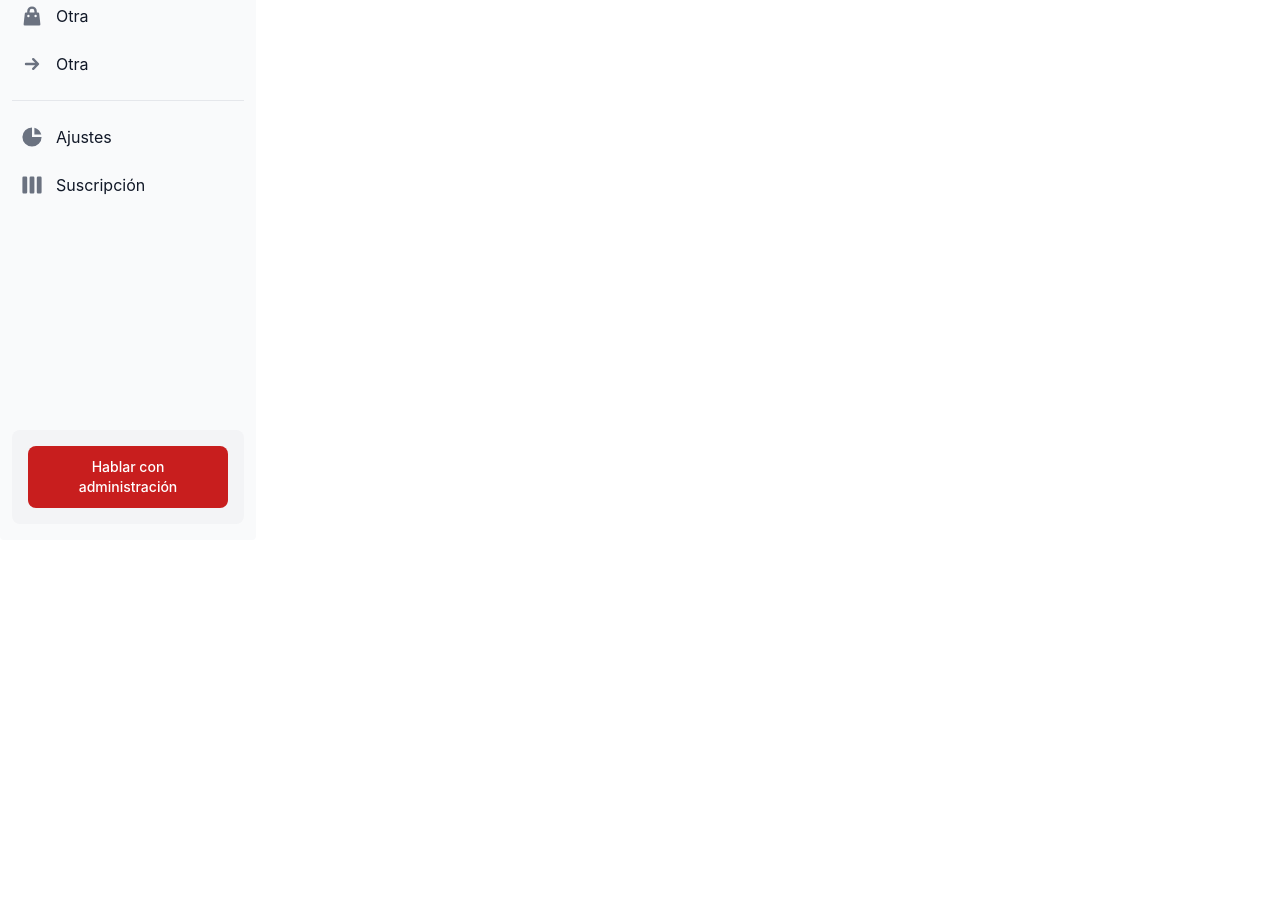
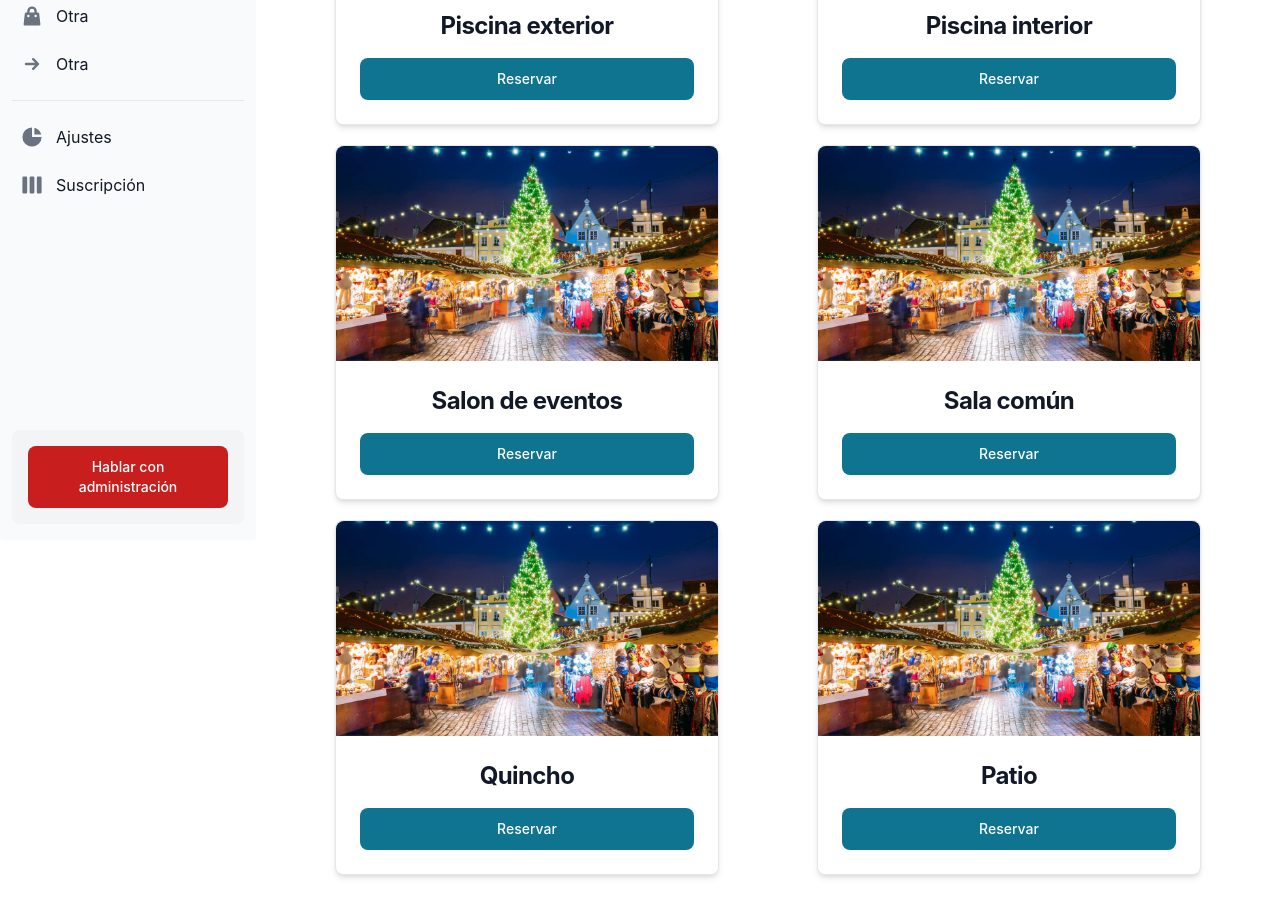
Before and after one commit to nicolasukd/DIU-project, a React (Create React App) app: page /espaciosComunes in a window 1280 px wide. Shown: the part 260-1165 px from the top of the page. Before the commit the page ends 800 px from the top, so only its background shows below. Built offline with nearby package versions, Linux system fonts and the light colour scheme.

Commit message:
Cambios por Alonso

```diff
--- a/src/App.css
+++ b/src/App.css
@@ -6,7 +6,9 @@
 
 .Sidebar {
   height: 90vh;
-  position: static;
+  position: fixed;
+  top: 0;
+  left: 0;
 }
 
 .App {
@@ -44,6 +46,7 @@
   from {
     transform: rotate(0deg);
   }
+
   to {
     transform: rotate(360deg);
   }
--- a/src/App.js
+++ b/src/App.js
@@ -4,6 +4,8 @@ import { BrowserRouter, Link, Route, Routes, Switch } from 'react-router-dom'
 
 import Sidebar from './components/Sidebar'
 import Avisos from './components/Avisos'
+import GastosComunes from './components/GastosComunes';
+import EspaciosComunes from './components/EspaciosComunes';
 
 function App() {
   return (
@@ -13,9 +15,11 @@ function App() {
       </div>
       <BrowserRouter>
         <Routes>
-          <Route path="/" element={<Avisos/>} />
-          <Route path="/avisos" element={<Avisos/>} />
-          <Route path="/contact" element={<Avisos/>} />
+          <Route path="/" element={<Avisos />} />
+          <Route path="/avisos" element={<Avisos />} />
+          <Route path="/gastosComunes" element={<GastosComunes />} />
+          <Route path="/espaciosComunes" element={<EspaciosComunes />} />
+          <Route path="/contact" element={<Avisos />} />
         </Routes>
       </BrowserRouter>
 
--- /dev/null
+++ b/src/components/EspaciosComunes.js
@@ -0,0 +1,98 @@
+import '../assets/styles/Avisos.css'
+import feria from '../assets/images/feriaNavideña.jpg'
+
+
+import { Card, Button } from 'flowbite-react';
+
+
+
+function EspaciosComunes() {
+
+    return (
+        <div className='container'>
+
+            <div className='row'>
+                <Card
+                    className="max-w-sm"
+                    imgAlt="Meaningful alt text for an image that is not purely decorative"
+                    imgSrc={feria}
+                >
+                    <h5 className="text-2xl font-bold tracking-tight text-gray-900 dark:text-white">
+                        Piscina exterior
+                    </h5>
+                    <Button>
+                        Reservar
+                    </Button>
+                </Card>
+                <Card
+                    className="max-w-sm"
+                    imgAlt="Meaningful alt text for an image that is not purely decorative"
+                    imgSrc={feria}
+                >
+                    <h5 className="text-2xl font-bold tracking-tight text-gray-900 dark:text-white">
+                        Piscina interior
+                    </h5>
+                    <Button>
+                        Reservar
+                    </Button>
+                </Card>
+            </div>
+
+            <div className='row'>
+                <Card
+                    className="max-w-sm"
+                    imgAlt="Meaningful alt text for an image that is not purely decorative"
+                    imgSrc={feria}
+                >
+                    <h5 className="text-2xl font-bold tracking-tight text-gray-900 dark:text-white">
+                        Salon de eventos
+                    </h5>
+                    <Button>
+                        Reservar
+                    </Button>
+                </Card>
+                <Card
+                    className="max-w-sm"
+                    imgAlt="Meaningful alt text for an image that is not purely decorative"
+                    imgSrc={feria}
+                >
+                    <h5 className="text-2xl font-bold tracking-tight text-gray-900 dark:text-white">
+                        Sala común
+                    </h5>
+                    <Button>
+                        Reservar
+                    </Button>
+                </Card>
+            </div>
+            <div className='row'>
+                <Card
+                    className="max-w-sm"
+                    imgAlt="Meaningful alt text for an image that is not purely decorative"
+                    imgSrc={feria}
+                >
+                    <h5 className="text-2xl font-bold tracking-tight text-gray-900 dark:text-white">
+                        Quincho
+                    </h5>
+                    <Button>
+                        Reservar
+                    </Button>
+                </Card>
+                <Card
+                    className="max-w-sm"
+                    imgAlt="Meaningful alt text for an image that is not purely decorative"
+                    imgSrc={feria}
+                >
+                    <h5 className="text-2xl font-bold tracking-tight text-gray-900 dark:text-white">
+                        Patio
+                    </h5>
+                    <Button>
+                        Reservar
+                    </Button>
+                </Card>
+            </div>
+
+        </div>
+    )
+}
+
+export default EspaciosComunes
--- /dev/null
+++ b/src/components/GastosComunes.js
@@ -0,0 +1,82 @@
+import '../assets/styles/Avisos.css'
+import feria from '../assets/images/feriaNavideña.jpg'
+
+
+import { Card, Button } from 'flowbite-react';
+
+
+
+function GastosComunes() {
+
+    return (
+        <div className='container'>
+            <div className='row'>
+                <Card className="max-w-sm" imgSrc={feria} horizontal>
+                    <h5 className="text-2xl font-bold tracking-tight text-gray-900 dark:text-white">
+                        Noteworthy technology acquisitions 2021
+                    </h5>
+                    <p className="font-normal text-gray-700 dark:text-gray-400">
+                        Here are the biggest enterprise technology acquisitions of 2021 so far, in reverse chronological order.
+                    </p>
+                </Card>
+            </div>
+
+            <div className='row'>
+                <Card
+                    className="max-w-sm"
+                    imgAlt="Meaningful alt text for an image that is not purely decorative"
+                    imgSrc={feria}
+                >
+                    <h5 className="text-2xl font-bold tracking-tight text-gray-900 dark:text-white">
+                        Feria navideña
+                    </h5>
+                    <p className="font-normal text-gray-700 dark:text-gray-400">
+                        Here are the biggest enterprise technology acquisitions of 2021 so far, in reverse chronological order.
+                    </p>
+                </Card>
+                <Card
+                    className="max-w-sm"
+                    imgAlt="Meaningful alt text for an image that is not purely decorative"
+                    imgSrc={feria}
+                >
+                    <h5 className="text-2xl font-bold tracking-tight text-gray-900 dark:text-white">
+                        Feria navideña
+                    </h5>
+                    <p className="font-normal text-gray-700 dark:text-gray-400">
+                        Here are the biggest enterprise technology acquisitions of 2021 so far, in reverse chronological order.
+                    </p>
+                </Card>
+            </div>
+
+            <div className='row'>
+                <Card
+                    className="max-w-sm"
+                    imgAlt="Meaningful alt text for an image that is not purely decorative"
+                    imgSrc={feria}
+                >
+                    <h5 className="text-2xl font-bold tracking-tight text-gray-900 dark:text-white">
+                        Feria navideña
+                    </h5>
+                    <p className="font-normal text-gray-700 dark:text-gray-400">
+                        Here are the biggest enterprise technology acquisitions of 2021 so far, in reverse chronological order.
+                    </p>
+                </Card>
+                <Card
+                    className="max-w-sm"
+                    imgAlt="Meaningful alt text for an image that is not purely decorative"
+                    imgSrc={feria}
+                >
+                    <h5 className="text-2xl font-bold tracking-tight text-gray-900 dark:text-white">
+                        Feria navideña
+                    </h5>
+                    <p className="font-normal text-gray-700 dark:text-gray-400">
+                        Here are the biggest enterprise technology acquisitions of 2021 so far, in reverse chronological order.
+                    </p>
+                </Card>
+            </div>
+
+        </div>
+    )
+}
+
+export default GastosComunes
```
